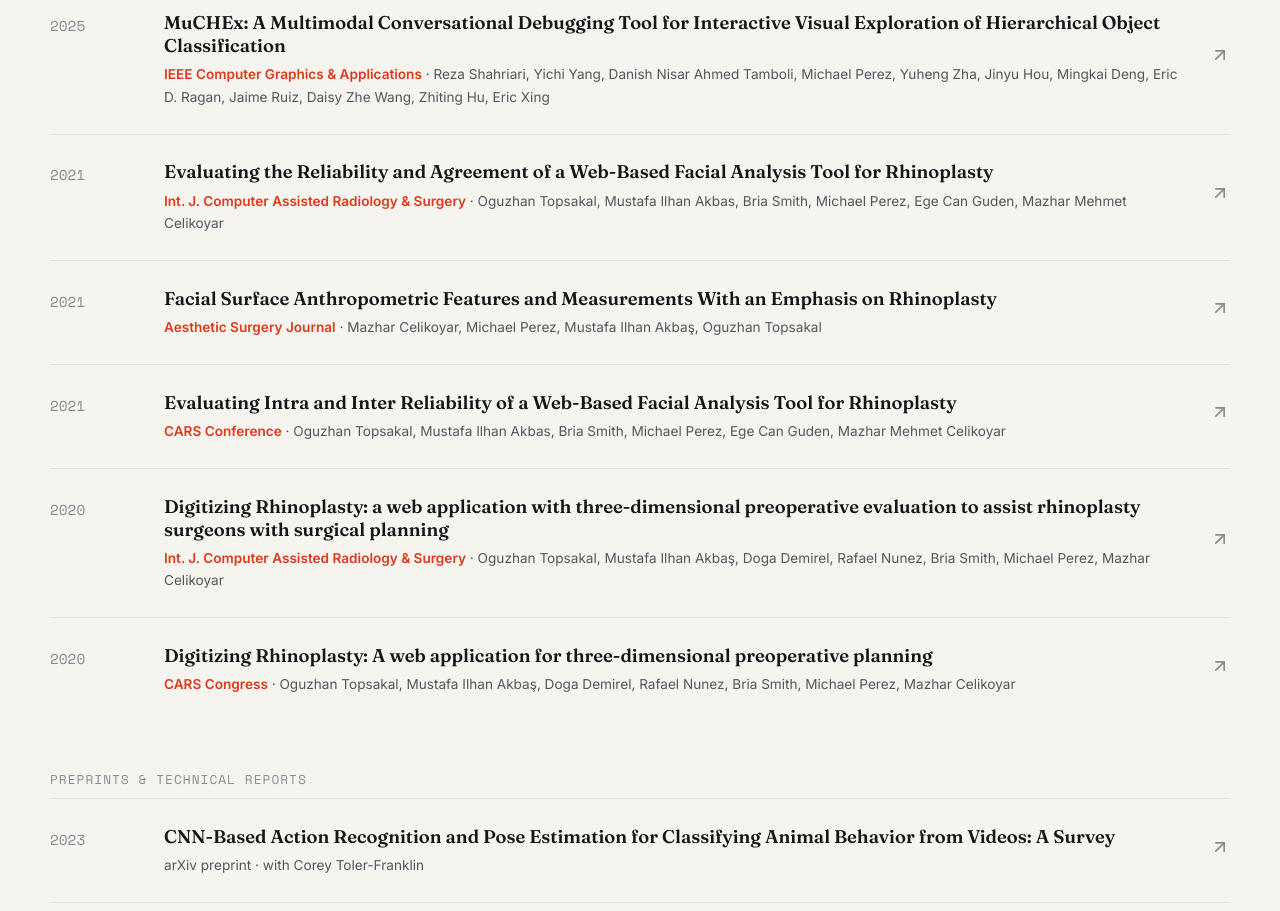
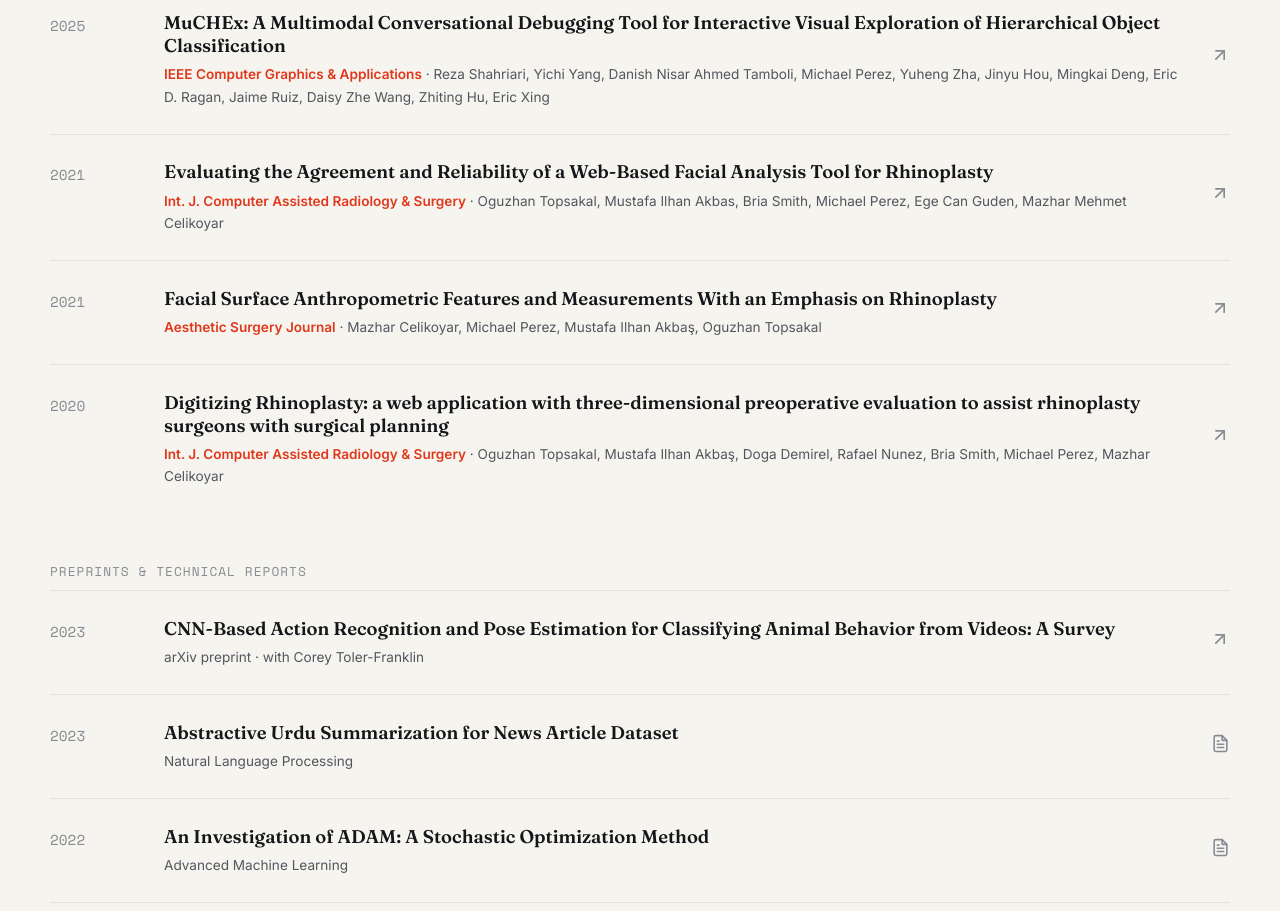
Before and after one commit to michaelperez023/michaelperez-portfolio, a React (Vite) app: page / in a window 1280 px wide. Shown: the part 2160-3071 px from the top of the page. Built offline with nearby package versions, Linux system fonts and the light colour scheme.

Commit message:
Fix publication titles and prune duplicate conference entries
- Correct title #3: "Agreement and Reliability" (per Crossref), was swapped
- Remove two dead-link conference duplicates (CARS 2021 / CARS Congress 2020)
- Render publication link icon only when a link exists

```diff
--- a/src/data/content.js
+++ b/src/data/content.js
@@ -61,7 +61,7 @@ export const publications = [
     year: "2021",
     venue: "Int. J. Computer Assisted Radiology & Surgery",
     title:
-      "Evaluating the Reliability and Agreement of a Web-Based Facial Analysis Tool for Rhinoplasty",
+      "Evaluating the Agreement and Reliability of a Web-Based Facial Analysis Tool for Rhinoplasty",
     authors:
       "Oguzhan Topsakal, Mustafa Ilhan Akbas, Bria Smith, Michael Perez, Ege Can Guden, Mazhar Mehmet Celikoyar",
     note: "IJCARS 16, 1381–1391",
@@ -79,17 +79,6 @@ export const publications = [
     link: "https://doi.org/10.1093/asj/sjab190",
   },
   {
-    id: 5,
-    year: "2021",
-    venue: "CARS Conference",
-    title:
-      "Evaluating Intra and Inter Reliability of a Web-Based Facial Analysis Tool for Rhinoplasty",
-    authors:
-      "Oguzhan Topsakal, Mustafa Ilhan Akbas, Bria Smith, Michael Perez, Ege Can Guden, Mazhar Mehmet Celikoyar",
-    note: "Computer Assisted Radiology and Surgery (CARS) 2021",
-    link: "https://pubmed.ncbi.nlm.nih.gov/34146225/",
-  },
-  {
     id: 6,
     year: "2020",
     venue: "Int. J. Computer Assisted Radiology & Surgery",
@@ -99,17 +88,6 @@ export const publications = [
       "Oguzhan Topsakal, Mustafa Ilhan Akbaş, Doga Demirel, Rafael Nunez, Bria Smith, Michael Perez, Mazhar Celikoyar",
     note: "IJCARS 15(11):1941–1950",
     link: "https://pubmed.ncbi.nlm.nih.gov/32888163/",
-  },
-  {
-    id: 7,
-    year: "2020",
-    venue: "CARS Congress",
-    title:
-      "Digitizing Rhinoplasty: A web application for three-dimensional preoperative planning",
-    authors:
-      "Oguzhan Topsakal, Mustafa Ilhan Akbaş, Doga Demirel, Rafael Nunez, Bria Smith, Michael Perez, Mazhar Celikoyar",
-    note: "Computer Assisted Radiology and Surgery (CARS) Congress 2020",
-    link: "https://www.cars-int.org/fileadmin/templates/downkoad/CARS2020_PreliminaryProgram_17032020.pdf",
   },
 ];
 
--- a/src/sections/Research.jsx
+++ b/src/sections/Research.jsx
@@ -48,9 +48,11 @@ export default function Research() {
                   {pub.authors}
                 </p>
               </div>
-              <a className="pub-item-link" href={pub.link} target="_blank" rel="noreferrer" aria-label="Read publication">
-                <FiArrowUpRight size={20} />
-              </a>
+              {pub.link && (
+                <a className="pub-item-link" href={pub.link} target="_blank" rel="noreferrer" aria-label="Read publication">
+                  <FiArrowUpRight size={20} />
+                </a>
+              )}
             </Reveal>
           ))}
         </ul>
```
